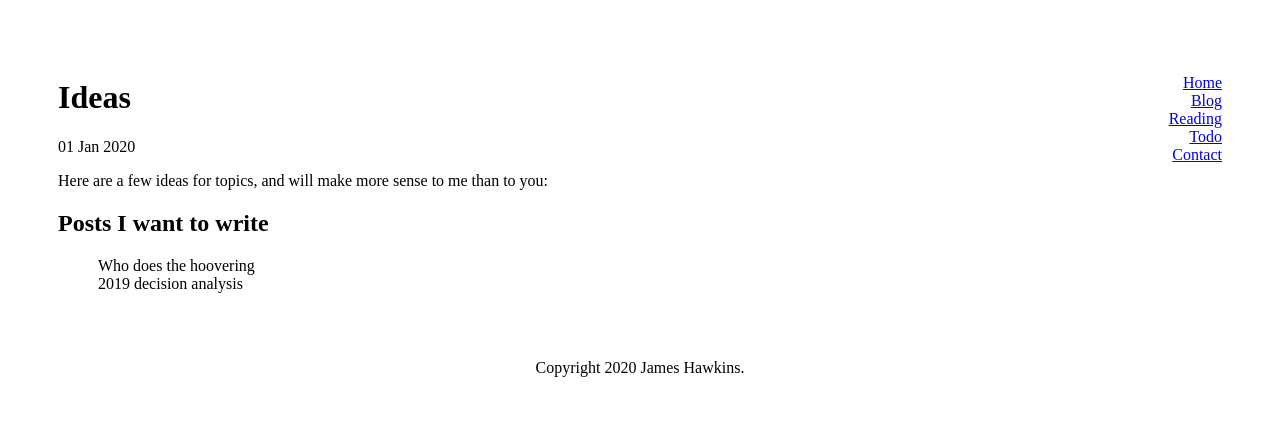
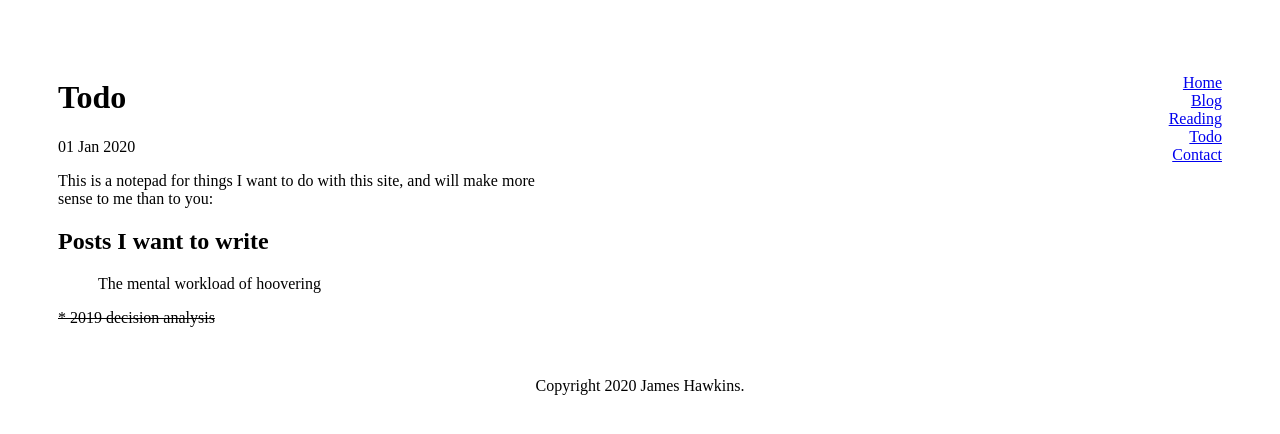
Before and after one commit to jamesefhawkins/jamesefhawkins.github.io, a Jekyll site: the page built from todo/index.md, in a window 1280 px wide. Shown: the top 434 px of the page. Built offline with Jekyll 4.4.1, drawn with Linux system fonts in a browser that asks for light colours.

Commit message:
tidied todo page and corrected an amazing typo

```diff
--- a/todo/index.md
+++ b/todo/index.md
@@ -1,11 +1,11 @@
 ---
 layout: post
-title: "Ideas"
+title: "Todo"
 date: 2020-01-01
 ---
 
-Here are a few ideas for topics, and will make more sense to me than to you:
+This is a notepad for things I want to do with this site, and will make more sense to me than to you:
 
 ## Posts I want to write
-* Who does the hoovering
-* 2019 decision analysis
+* The mental workload of hoovering
+<strike>* 2019 decision analysis</strike>
```
